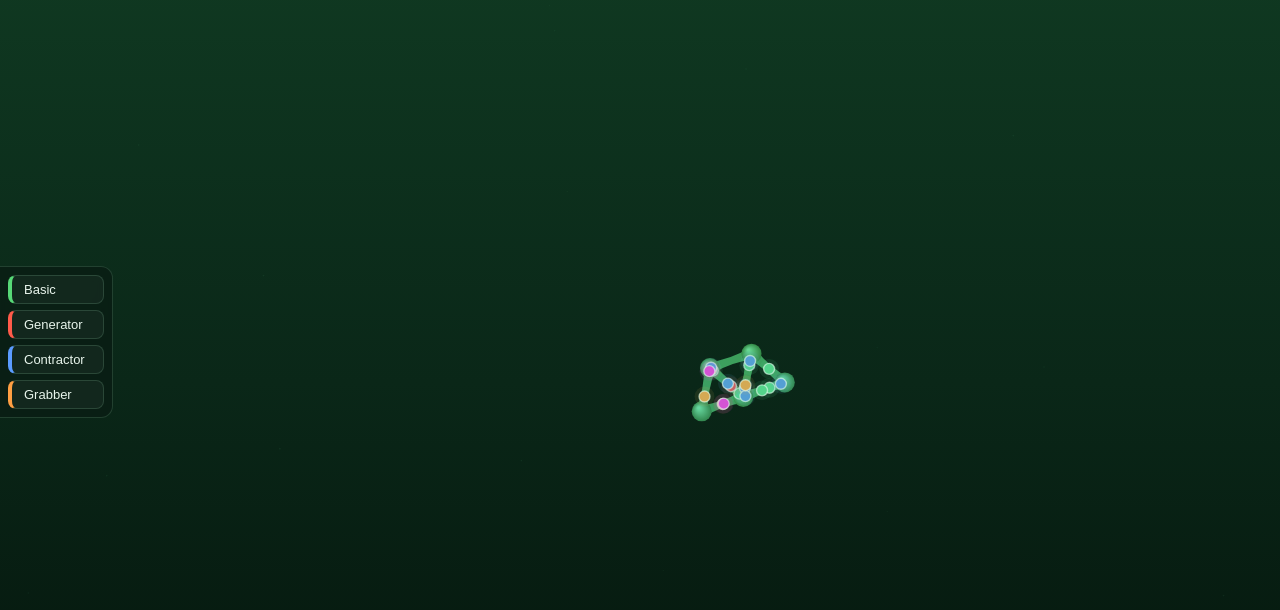
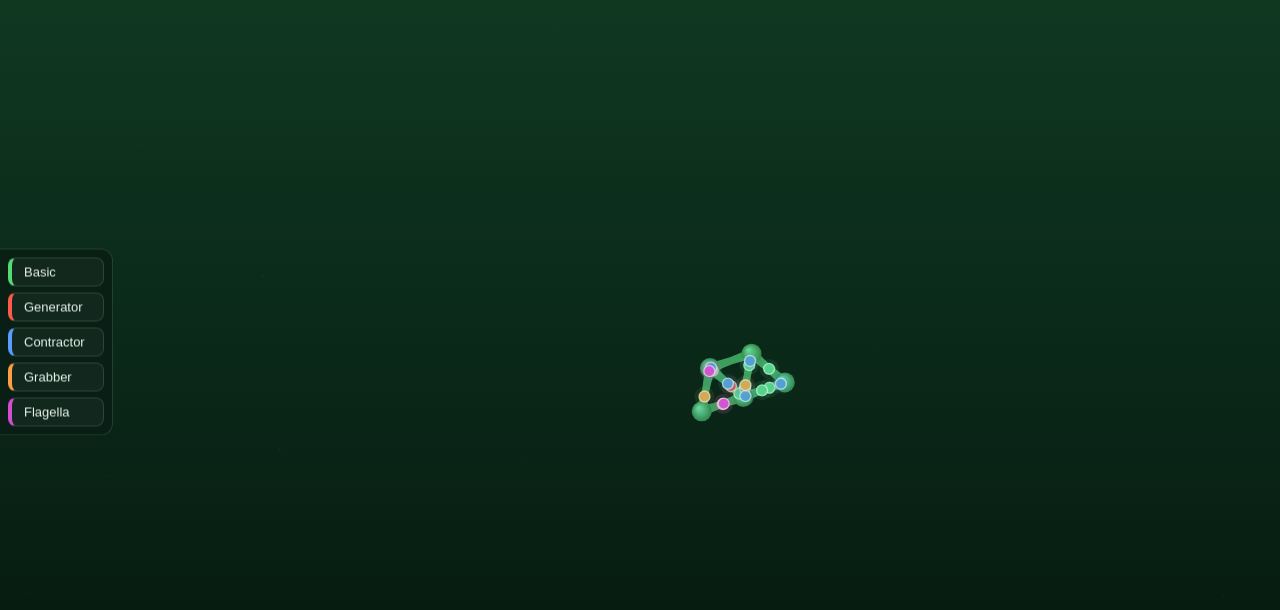
Before and after one commit to hauzzor/danger-noodle, a website built with Vite: page index.html in a window 1280 px wide. Shown: the part 58-668 px from the top of the page. Built offline with nearby package versions, Linux system fonts and the light colour scheme.

Commit message:
add flagella Create button; derive toolbar buttons from BLOCK_TYPES so new blocks get one automatically

```diff
--- a/src/sim/types.ts
+++ b/src/sim/types.ts
@@ -1,4 +1,9 @@
-export type BlockType = "basic" | "generator" | "contractor" | "grabber" | "flagella";
+// All block types, in toolbar order. This is the single source of truth:
+// adding a type here also gives it a "Create" button in the left toolbar.
+export const BLOCK_TYPES = ["basic", "generator", "contractor", "grabber", "flagella"] as const;
+
+export type BlockType = (typeof BLOCK_TYPES)[number];
+
 
 export interface Blob {
   id: number;
--- a/src/style.css
+++ b/src/style.css
@@ -121,6 +121,7 @@ body {
 #ui .overlay-left .spawn.generator { border-left-color: #ff5b4a; }
 #ui .overlay-left .spawn.contractor { border-left-color: #5b9cff; }
 #ui .overlay-left .spawn.grabber { border-left-color: #ff9f43; }
+#ui .overlay-left .spawn.flagella { border-left-color: #d24fd2; }
 
 #ui .btn {
   padding: 6px 12px;
--- a/src/ui/overlay.ts
+++ b/src/ui/overlay.ts
@@ -1,4 +1,4 @@
-import type { BlockType } from "../sim/types";
+import { BLOCK_TYPES, type BlockType } from "../sim/types";
 
 export interface OverlayHandlers {
   onSpeed: (speed: number) => void;
@@ -76,12 +76,10 @@ export function createOverlay(root: HTMLElement, handlers: OverlayHandlers): Ove
 
   const leftBar = document.createElement("div");
   leftBar.className = "overlay-left";
-  const spawnDefs: [BlockType, string][] = [
-    ["basic", "Basic"],
-    ["generator", "Generator"],
-    ["contractor", "Contractor"],
-    ["grabber", "Grabber"],
-  ];
+  const spawnDefs: [BlockType, string][] = BLOCK_TYPES.map((type) => [
+    type,
+    type.charAt(0).toUpperCase() + type.slice(1),
+  ]);
   const spawnButtons = new Map<BlockType, HTMLButtonElement>();
   for (const [type, label] of spawnDefs) {
     const btn = document.createElement("button");
```
